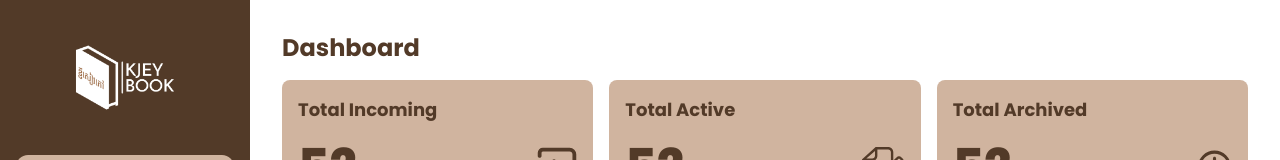
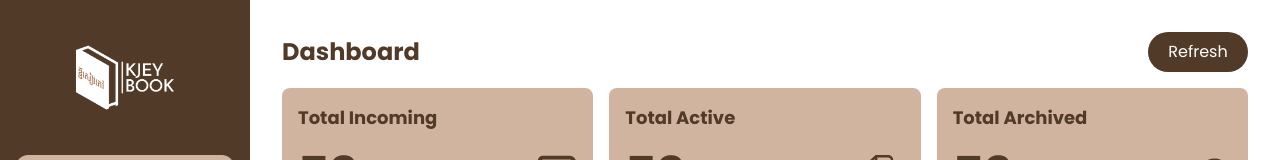
Before and after one commit to incubation-center/B8-FullStack--Website--Group7, a Next.js app: page /admin/dashboard in a window 1280 px wide. Shown: the top 160 px of the page. Built offline with nearby package versions, Linux system fonts and the light colour scheme; no server answers; what cookies-next would draw is missing.

Commit message:
feat(api): integrated api into admin requests

```diff
--- a/components/Modals/EditUserInfo.tsx
+++ b/components/Modals/EditUserInfo.tsx
@@ -148,8 +148,8 @@ export default function EditUserInfo({
               {!isUpdating ? (
                 <div>save</div>
               ) : (
-                <div className='flex justify-center items-center'>
-                  <SpinningLoadingSvg className='inline-block w-6 h-6 ml-2' />
+                <div className='flex gap-2 justify-center items-center'>
+                  <SpinningLoadingSvg className='inline-block w-6 h-6 mr-2' />
                   <span>Updating your information</span>
                 </div>
               )}
--- a/components/admin/tab/Archived.tab.tsx
+++ b/components/admin/tab/Archived.tab.tsx
@@ -14,7 +14,11 @@ import RequestDetail from '@/components/Modals/RequestDetail';
 import { useRecoilValue } from 'recoil';
 import { AdminAllRequestAtom } from '@/service/recoil/admin';
 
-export default function ArchivedTab() {
+export default function ArchivedTab({
+  handleRefreshRequest
+}: {
+  handleRefreshRequest: () => void;
+}) {
   const requestData = useRecoilValue(AdminAllRequestAtom);
 
   const [viewRequest, setViewRequest] = useState<BookRequest | null>(null);
@@ -26,7 +30,10 @@ export default function ArchivedTab() {
         <RequestDetail request={viewRequest} />
       </ModalWrapper>
 
-      <AdminTabLayout title='Archived Request'>
+      <AdminTabLayout
+        title='Archived Request'
+        handleRefreshRequest={handleRefreshRequest}
+      >
         <RequestTable
           useIn={AdminTab.ARCHIVED_REQUEST}
           data={requestData.filter(
--- a/components/admin/tab/Dashboard.tab.tsx
+++ b/components/admin/tab/Dashboard.tab.tsx
@@ -14,14 +14,21 @@ import { BookRequest, RequestStatus } from '@/types';
 import { useRecoilValue } from 'recoil';
 import { AdminAllRequestAtom } from '@/service/recoil/admin';
 
-export default function DashboardTab({}) {
+export default function DashboardTab({
+  handleRefreshRequest
+}: {
+  handleRefreshRequest: () => void;
+}) {
   const requestData = useRecoilValue(AdminAllRequestAtom);
 
   const [viewRequest, setViewRequest] = useState<BookRequest | null>(null);
   const { toggle, ModalWrapper } = useModal();
 
   return (
-    <AdminTabLayout title={formatEnumValue(AdminTab.DASHBOARD)}>
+    <AdminTabLayout
+      title={formatEnumValue(AdminTab.DASHBOARD)}
+      handleRefreshRequest={handleRefreshRequest}
+    >
       <ModalWrapper>
         <RequestDetail request={viewRequest} />
       </ModalWrapper>
--- a/components/admin/tab/Incoming.tab.tsx
+++ b/components/admin/tab/Incoming.tab.tsx
@@ -21,7 +21,11 @@ import {
 } from '@/service/api/admin';
 import useAlertModal, { AlertType } from '@/components/Modals/Alert';
 
-export default function IncomingTab({}) {
+export default function IncomingTab({
+  handleRefreshRequest
+}: {
+  handleRefreshRequest: () => void;
+}) {
   const requestData = useRecoilValue(AdminAllRequestAtom);
 
   const [viewRequest, setViewRequest] = useState<BookRequest | null>(null);
@@ -40,6 +44,8 @@ export default function IncomingTab({}) {
         subtitle: 'Request has been approved.',
         type: AlertType.SUCCESS
       });
+
+      handleRefreshRequest();
     } catch (err) {
       console.log(err);
       showAlert({
@@ -57,7 +63,8 @@ export default function IncomingTab({}) {
       showAlert({
         title: 'Success',
         subtitle: 'Request has been rejected.',
-        type: AlertType.SUCCESS
+        type: AlertType.SUCCESS,
+        onModalClose: () => handleRefreshRequest()
       });
     } catch (err) {
       console.log(err);
@@ -79,7 +86,10 @@ export default function IncomingTab({}) {
         <RequestDetail request={viewRequest} />
       </ModalWrapper>
 
-      <AdminTabLayout title='Incoming Request'>
+      <AdminTabLayout
+        title='Incoming Request'
+        handleRefreshRequest={handleRefreshRequest}
+      >
         <RequestTable
           useIn={AdminTab.INCOMING_REQUEST}
           data={requestData.filter(
--- a/components/admin/tab/Renter.tab.tsx
+++ b/components/admin/tab/Renter.tab.tsx
@@ -9,14 +9,18 @@ import { useState } from 'react';
 import { useRecoilValue } from 'recoil';
 import { AdminAllRequestAtom } from '@/service/recoil/admin';
 
-export default function RenterTab() {
+export default function RenterTab({
+  handleRefreshRequest
+}: {
+  handleRefreshRequest: () => void;
+}) {
   const requestData = useRecoilValue(AdminAllRequestAtom);
 
   const [viewRequest, setViewRequest] = useState<BookRequest | null>(null);
   const { toggle, ModalWrapper } = useModal();
 
   return (
-    <AdminTabLayout title='Renter'>
+    <AdminTabLayout title='Renter' handleRefreshRequest={handleRefreshRequest}>
       <ModalWrapper>
         <RequestDetail request={viewRequest} />
       </ModalWrapper>
--- a/components/admin/tab/Upload.tab.tsx
+++ b/components/admin/tab/Upload.tab.tsx
@@ -18,7 +18,11 @@ const CategoryOptions = [
   { value: BookCategory.SELF_DEVELOPMENT, label: BookCategory.SELF_DEVELOPMENT }
 ];
 
-export default function UploadTab() {
+export default function UploadTab({
+  handleRefreshRequest
+}: {
+  handleRefreshRequest: () => void;
+}) {
   const [selectedCategory, setSelectedCategory] = useState(CategoryOptions[0]);
 
   // handle image upload
--- a/components/layout/AdminTabLayout.tsx
+++ b/components/layout/AdminTabLayout.tsx
@@ -1,15 +1,56 @@
+import { isRefreshingRequestAtom } from '@/service/recoil/admin';
+import { useRecoilValue } from 'recoil';
+
+import { motion } from 'framer-motion';
+
+import SpinningLoadingSvg from '../icon/SpinningLoadingSvg';
+
 export default function AdminTabLayout({
   children,
-  title
+  title,
+  handleRefreshRequest
 }: {
   children: React.ReactNode;
   title: string;
+  handleRefreshRequest?: () => void;
 }) {
+  const isRefreshing = useRecoilValue(isRefreshingRequestAtom);
+
   return (
     <div className='p-4 md:p-8 min-h-full w-full overflow-y-scroll flex flex-grow flex-col'>
-      <h1 className='text-xl xl:text-2xl text-primary font-bold mb-4'>
-        {title}
-      </h1>
+      <div className='flex justify-between items-center  mb-4'>
+        <h1 className='text-xl xl:text-2xl text-primary font-bold'>{title}</h1>
+
+        {handleRefreshRequest && (
+          <motion.button
+            initial={{ width: 100 }}
+            animate={{ width: isRefreshing ? 140 : 100 }}
+            onClick={handleRefreshRequest}
+            disabled={isRefreshing}
+            className={`bg-primary text-white rounded-full px-4 py-2 flex justify-center items-center
+            ${
+              isRefreshing
+                ? 'opacity-80 cursor-not-allowed'
+                : 'hover:bg-primary-light'
+            }
+            `}
+          >
+            <span>{isRefreshing ? 'Refreshing' : 'Refresh'}</span>
+
+            {isRefreshing && (
+              <motion.div
+                initial={{ x: 1 }}
+                animate={{ x: 0 }}
+                transition={{
+                  delay: 0.3
+                }}
+              >
+                <SpinningLoadingSvg className='w-5 h-fit ml-2' />
+              </motion.div>
+            )}
+          </motion.button>
+        )}
+      </div>
       <div className='w-full flex-1'>{children}</div>
     </div>
   );
--- a/pages/admin/[tab].tsx
+++ b/pages/admin/[tab].tsx
@@ -15,8 +15,12 @@ import SettingTab from '@/components/admin/tab/Setting.tab';
 import { getAllRequestAdmin } from '@/service/api/admin';
 import { BookRequest } from '@/types';
 import { useRecoilState } from 'recoil';
-import { AdminAllRequestAtom } from '@/service/recoil/admin';
+import {
+  AdminAllRequestAtom,
+  isRefreshingRequestAtom
+} from '@/service/recoil/admin';
 import SpinningLoadingSvg from '@/components/icon/SpinningLoadingSvg';
+import { useDebounce } from '@/utils/function';
 
 export default function AdminHomePage({
   currentTab
@@ -25,6 +29,9 @@ export default function AdminHomePage({
 }) {
   const [allRequests, setAllRequests] = useRecoilState(AdminAllRequestAtom);
   const [isFetched, setIsFetched] = useState(false);
+  const [isRefreshing, setIsRefreshing] = useRecoilState(
+    isRefreshingRequestAtom
+  );
 
   // initialize
   const router = useRouter();
@@ -61,12 +68,23 @@ export default function AdminHomePage({
     // eslint-disable-next-line react-hooks/exhaustive-deps
   }, []);
 
+  const handleRefreshRequest = useDebounce(() => {
+    setIsRefreshing(true);
+    getAllRequestAdmin()
+      .then((requests: BookRequest[]) => {
+        setAllRequests(requests);
+      })
+      .finally(() => {
+        setIsRefreshing(false);
+      });
+  }, 100);
+
   return (
     <AdminLayout currentTab={tab} handlePageRouting={handlePageRouting}>
       {!isFetched && (
         <div className='w-full flex-1 flex gap-4 justify-center items-center'>
           <div className='text-center text-primary font-medium'>
-            Fetching your request
+            Fetching requests
           </div>
           <SpinningLoadingSvg className='w-8 h-8 text-primary' />
         </div>
@@ -74,12 +92,24 @@ export default function AdminHomePage({
 
       {isFetched && (
         <AnimatePresence mode='sync' initial={false} presenceAffectsLayout>
-          {tab === AdminTab.DASHBOARD && <DashboardTab />}
-          {tab === AdminTab.UPLOAD && <UploadTab />}
-          {tab === AdminTab.INCOMING_REQUEST && <IncomingTab />}
-          {tab === AdminTab.ACTIVE_REQUEST && <ActiveTab />}
-          {tab === AdminTab.ARCHIVED_REQUEST && <ArchivedTab />}
-          {tab === AdminTab.RENTER && <RenterTab />}
+          {tab === AdminTab.DASHBOARD && (
+            <DashboardTab handleRefreshRequest={handleRefreshRequest} />
+          )}
+          {tab === AdminTab.UPLOAD && (
+            <UploadTab handleRefreshRequest={handleRefreshRequest} />
+          )}
+          {tab === AdminTab.INCOMING_REQUEST && (
+            <IncomingTab handleRefreshRequest={handleRefreshRequest} />
+          )}
+          {tab === AdminTab.ACTIVE_REQUEST && (
+            <ActiveTab handleRefreshRequest={handleRefreshRequest} />
+          )}
+          {tab === AdminTab.ARCHIVED_REQUEST && (
+            <ArchivedTab handleRefreshRequest={handleRefreshRequest} />
+          )}
+          {tab === AdminTab.RENTER && (
+            <RenterTab handleRefreshRequest={handleRefreshRequest} />
+          )}
           {tab === AdminTab.SETTING && <SettingTab />}
         </AnimatePresence>
       )}
--- a/service/api/admin.ts
+++ b/service/api/admin.ts
@@ -115,3 +115,20 @@ export async function rejectIncomingRequest(id: string, reason: string) {
     throw error;
   }
 }
+
+export async function receiveBook(id: string) {
+  try {
+    const res = await axiosClient.patch(API_ENDPOINT.ADMIN.RECEIVE_BOOK(id));
+
+    if (res.status !== 200) throw new Error('Something went wrong');
+
+    const { data } = res;
+
+    return data;
+  } catch (error) {
+    console.log('====================================');
+    console.log(error);
+    console.log('====================================');
+    throw error;
+  }
+}
--- a/service/recoil/admin.ts
+++ b/service/recoil/admin.ts
@@ -5,3 +5,8 @@ export const AdminAllRequestAtom = atom<BookRequest[]>({
   key: 'AdminAllRequestAtom',
   default: []
 });
+
+export const isRefreshingRequestAtom = atom<boolean>({
+  key: 'isRefreshingRequestAtom',
+  default: false
+});
--- a/utils/enum.ts
+++ b/utils/enum.ts
@@ -65,6 +65,7 @@ export const API_ENDPOINT = {
   ADMIN: {
     GET_ALL_REQUEST: '/request',
     APPROVE_INCOMING_REQUEST: (id: string) => '/request/' + id + '/accept',
-    REJECT_INCOMING_REQUEST: (id: string) => '/request/' + id + '/reject'
+    REJECT_INCOMING_REQUEST: (id: string) => '/request/' + id + '/reject',
+    RECEIVE_BOOK: (id: string) => '/request/' + id + '/return'
   }
 };
```
Also changed, not shown: components/admin/tab/Active.tab.tsx (+31 -5 lines).
